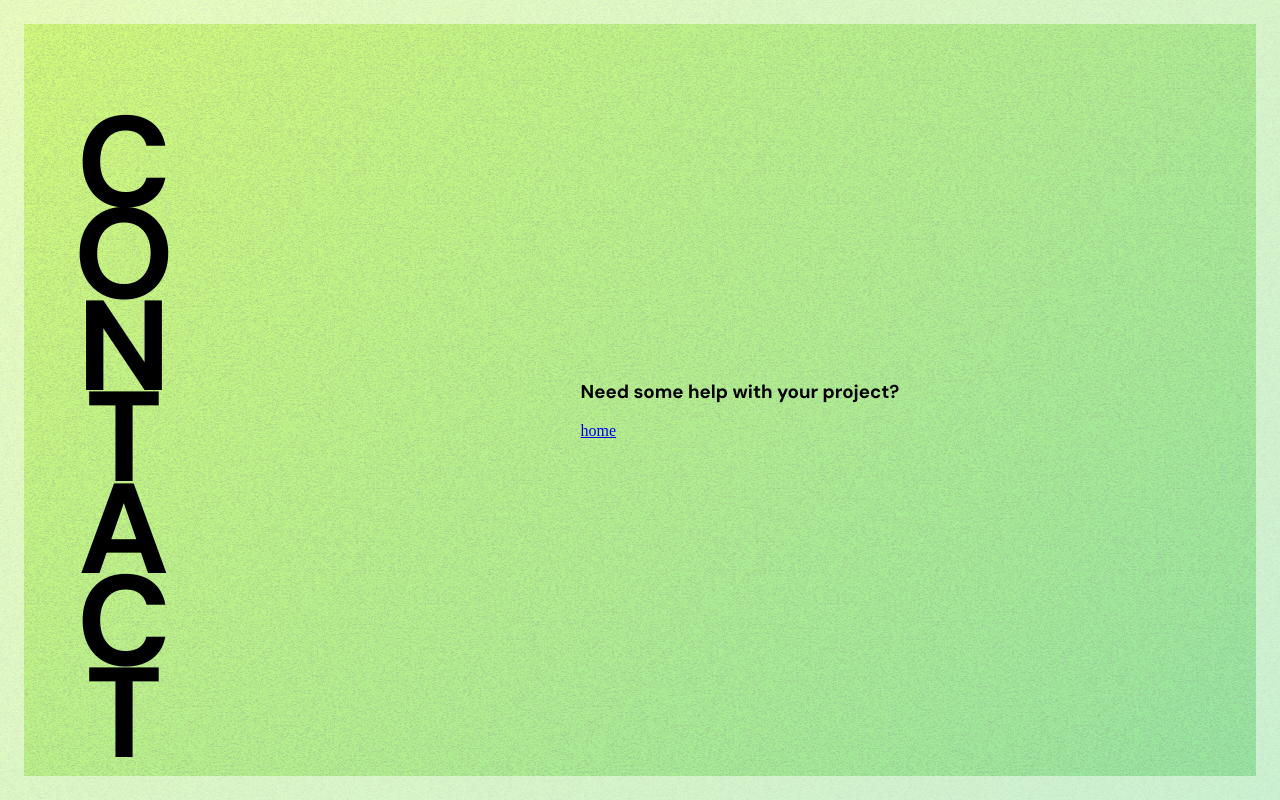
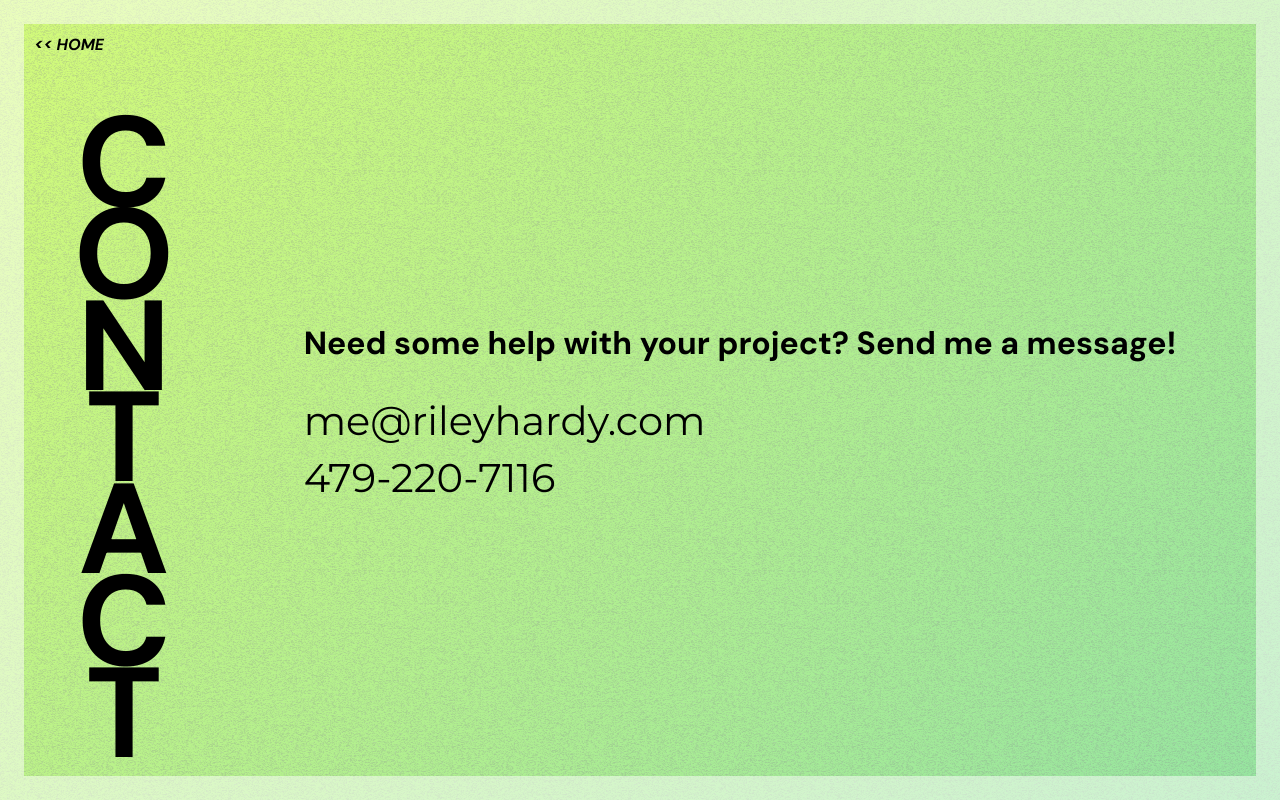
Before and after one commit to rileyjhardy/violet-skylark, a SvelteKit app: page /contact in a window 1280 px wide. Built offline with nearby package versions, Linux system fonts and the light colour scheme.

Commit message:
Style edits

```diff
--- a/src/lib/Hero.svelte
+++ b/src/lib/Hero.svelte
@@ -25,7 +25,8 @@
 
 <style>
 	/* Base typography */
-	h1, h2 {
+	h1,
+	h2 {
 		font-family: 'DM Sans', sans-serif;
 		margin: 0;
 	}
@@ -119,7 +120,9 @@
 	}
 
 	/* Navigation items - shared styles */
-	.about, .projects, .contact {
+	.about,
+	.projects,
+	.contact {
 		place-self: center;
 
 		@media (max-width: 768px) {
@@ -137,12 +140,16 @@
 
 	.projects {
 		grid-area: nav-up;
-		a { transform: rotate(-90deg); }
+		a {
+			transform: rotate(-90deg);
+		}
 	}
 
 	.contact {
 		grid-area: nav-right;
-		a { transform: rotate(-90deg); }
+		a {
+			transform: rotate(0deg);
+		}
 	}
 
 	/* Animation states */
--- a/src/routes/about/+page.svelte
+++ b/src/routes/about/+page.svelte
@@ -11,14 +11,15 @@
 			movie or hanging with my friends. Tech is my passion, and I'm all about using my skills to
 			make cool stuff that helps people.
 		</p>
-		<a href={`${base}/`}>home</a>
 	</div>
+	<a class="back" href={`${base}/`}>home &gt;&gt;</a>
 
 	<h2>About</h2>
 </div>
 
 <style>
 	.about {
+		position: relative;
 		height: var(--page-height);
 		border: var(--border-width) var(--border-color) solid;
 		display: grid;
@@ -26,8 +27,8 @@
 
 		@media (max-width: 768px) {
 			display: flex;
-			flex-direction: column;
-			justify-content: space-between;
+			flex-direction: column-reverse;
+			justify-content: flex-end;
 		}
 	}
 
@@ -58,7 +59,20 @@
 			letter-spacing: -0.7rem;
 			font-style: italic;
 			margin: 0;
+			margin-top: 2rem;
 			animation: blur-in 500ms ease;
 		}
 	}
+
+	.back {
+		color: unset;
+		position: absolute;
+		right: 10px;
+		top: 10px;
+		text-decoration: none;
+		font-weight: bold;
+		font-style: italic;
+		text-transform: uppercase;
+		font-family: 'DM Sans', sans-serif;
+	}
 </style>
--- a/src/routes/contact/+page.svelte
+++ b/src/routes/contact/+page.svelte
@@ -4,14 +4,21 @@
 
 <div class="contact">
 	<h2>Contact</h2>
-	<div>
-		<h3>Need some help with your project?</h3>
-		<a aria-label="home" href={`${base}/`}>home</a>
+	<div class="content">
+		<h3>Need some help with your project? Send me a message!</h3>
+		<a class="links" href="mailto:me@rileyhardy.com">
+			<p>me@rileyhardy.com</p>
+		</a>
+		<a class="links" href="tel:+14792207116">
+			<p>479-220-7116</p>
+		</a>
 	</div>
+	<a class="back" aria-label="home" href={`${base}/`}>&lt;&lt; home</a>
 </div>
 
 <style>
 	.contact {
+		position: relative;
 		height: var(--page-height);
 		border: var(--border-width) var(--border-color) solid;
 		display: grid;
@@ -29,8 +36,8 @@
 
 		@media (max-width: 768px) {
 			display: flex;
-			flex-direction: column-reverse;
-			justify-content: space-between;
+			flex-direction: column;
+			place-items: unset;
 
 			h2 {
 				font-size: 5rem;
@@ -39,8 +46,46 @@
 				writing-mode: horizontal-tb;
 				font-style: italic;
 				margin: 0;
+				margin-top: 2rem;
 				animation: blur-in 500ms ease;
 			}
 		}
+
+		h3 {
+			font-size: 2rem;
+			margin: 2rem 1.5rem;
+
+			@media (max-width: 768px) {
+				margin: 1.5rem;
+			}
+		}
+
+		.content {
+			position: relative;
+		}
+
+		.links {
+			text-decoration: none;
+			color: unset;
+
+			p {
+				margin: 0.5rem 1.5rem;
+				@media (max-width: 768px) {
+					font-size: 1.5rem;
+				}
+			}
+		}
+
+		.back {
+			color: unset;
+			position: absolute;
+			left: 10px;
+			top: 10px;
+			text-decoration: none;
+			text-transform: uppercase;
+			font-style: italic;
+			font-weight: bold;
+			font-family: 'DM Sans', sans-serif;
+		}
 	}
 </style>
--- a/src/routes/projects/+page.svelte
+++ b/src/routes/projects/+page.svelte
@@ -1,23 +1,18 @@
 <script lang="ts">
-	import { onMount } from 'svelte';
 	import { base } from '$app/paths';
-
-	onMount(() => {
-		// This ensures the component is properly hydrated on the client
-		console.log('projects mounted');
-	});
 </script>
 
 <div class="projects">
 	<div>
-		other content
-		<a aria-label="home" href={`${base}/`}>home</a>
+		<a target="_blank" href="https://michaelkelleyfilm.com">michaelkelleyfilm.com</a>
 	</div>
 	<h2>Projects</h2>
+	<a class="back" aria-label="home" href={`${base}/`}>home &gt;&gt;</a>
 </div>
 
 <style>
 	.projects {
+		position: relative;
 		height: var(--page-height);
 		border: var(--border-width) var(--border-color) solid;
 		display: grid;
@@ -26,8 +21,8 @@
 
 		@media (max-width: 768px) {
 			display: flex;
-			flex-direction: column;
-			justify-content: space-between;
+			flex-direction: column-reverse;
+			justify-content: flex-end;
 		}
 	}
 
@@ -42,7 +37,20 @@
 			letter-spacing: -0.7rem;
 			font-style: italic;
 			margin: 0;
+			margin-top: 2rem;
 			animation: blur-in 500ms ease;
 		}
 	}
+
+	.back {
+		color: unset;
+		position: absolute;
+		top: 10px;
+		right: 10px;
+		font-weight: bold;
+		font-style: italic;
+		font-family: 'DM Sans', sans-serif;
+		text-transform: uppercase;
+		text-decoration: none;
+	}
 </style>
--- a/svelte.config.js
+++ b/svelte.config.js
@@ -12,7 +12,7 @@ const config = {
 		// If your environment is not supported, or you settled on a specific environment, switch out the adapter.
 		// See https://svelte.dev/docs/kit/adapters for more information about adapters.
 		adapter: adapter(),
-    paths: {
+		paths: {
 			base: process.argv.includes('dev') ? '' : process.env.BASE_PATH
 		}
 	}
```
Also changed, not shown: src/routes/+layout.ts (line endings or trailing spaces), 1 other file (tests, documents, lock files or other folders). Lines whose indentation alone changed are shown as unchanged.
